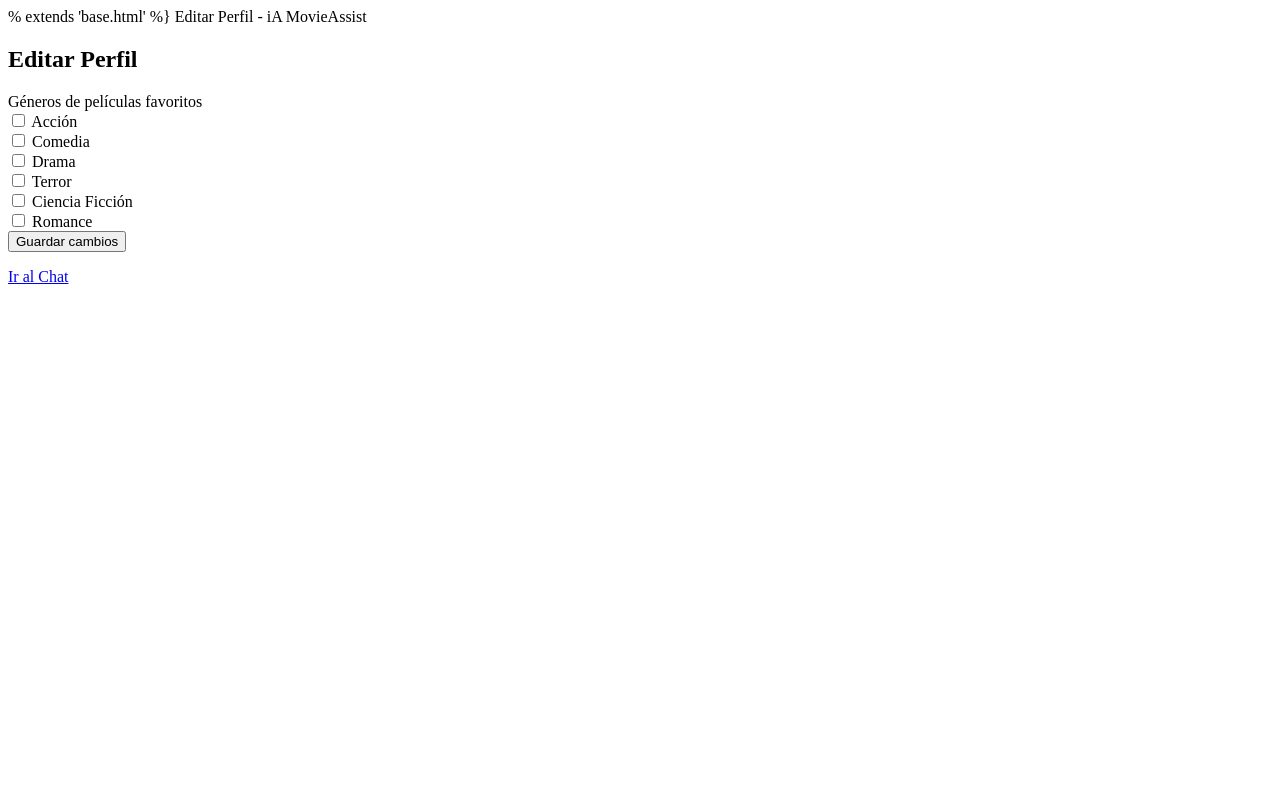
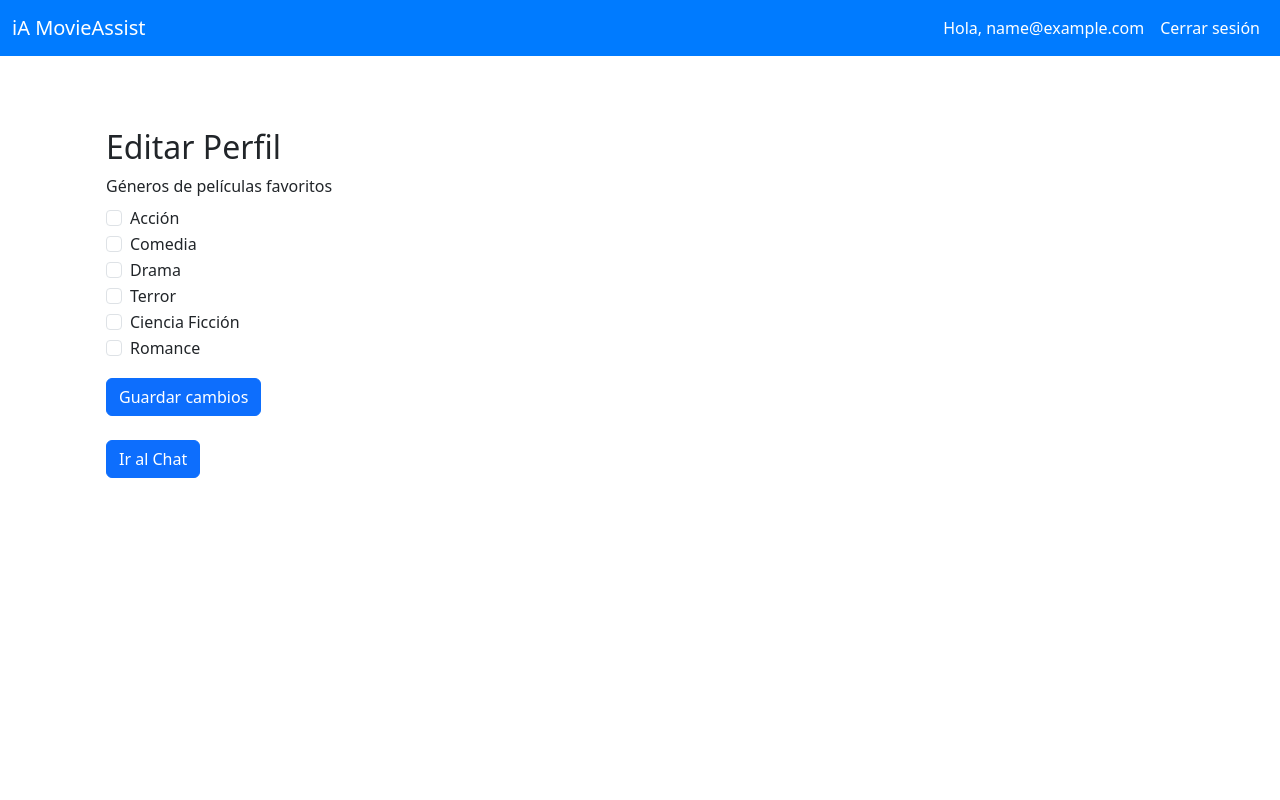
Before and after one commit to lfgalleguillos/MovieAssist, a Flask app: page /editar-perfil in a window 1280 px wide. Run offline with Flask 3, Linux system fonts and the light colour scheme; the visitor is signed in with stand-in values (Sample User, id 1); data comes from the database, SQL or seed files in the repository; some libraries are stand-ins or nearby versions.

Commit message:
Update editar_perfil.html

```diff
--- a/templates/editar_perfil.html
+++ b/templates/editar_perfil.html
@@ -1,4 +1,4 @@
-% extends 'base.html' %}
+{% extends 'base.html' %}
 {% block title %}
   Editar Perfil - iA MovieAssist
 {% endblock %}
```
